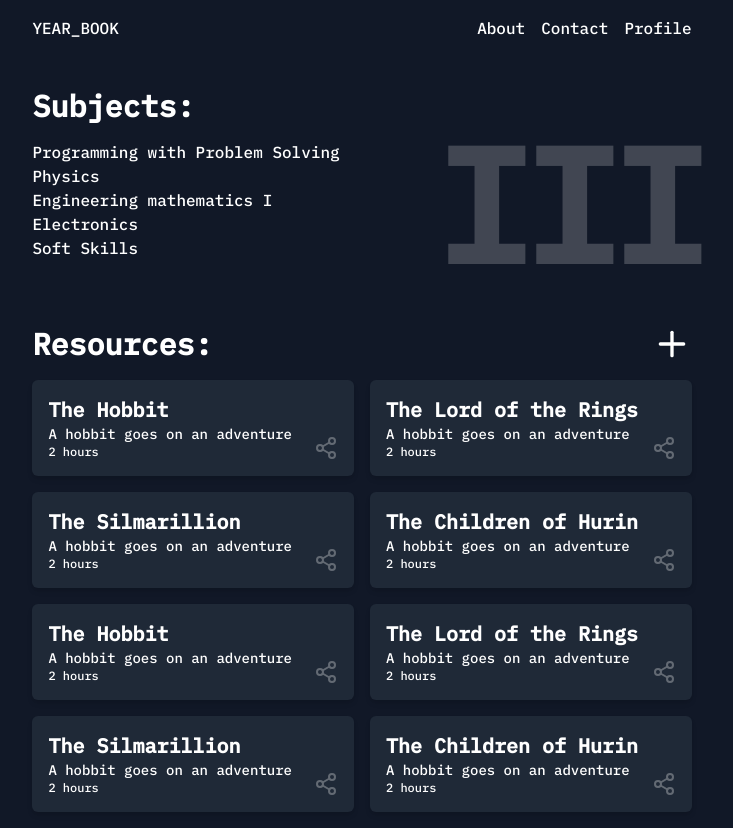
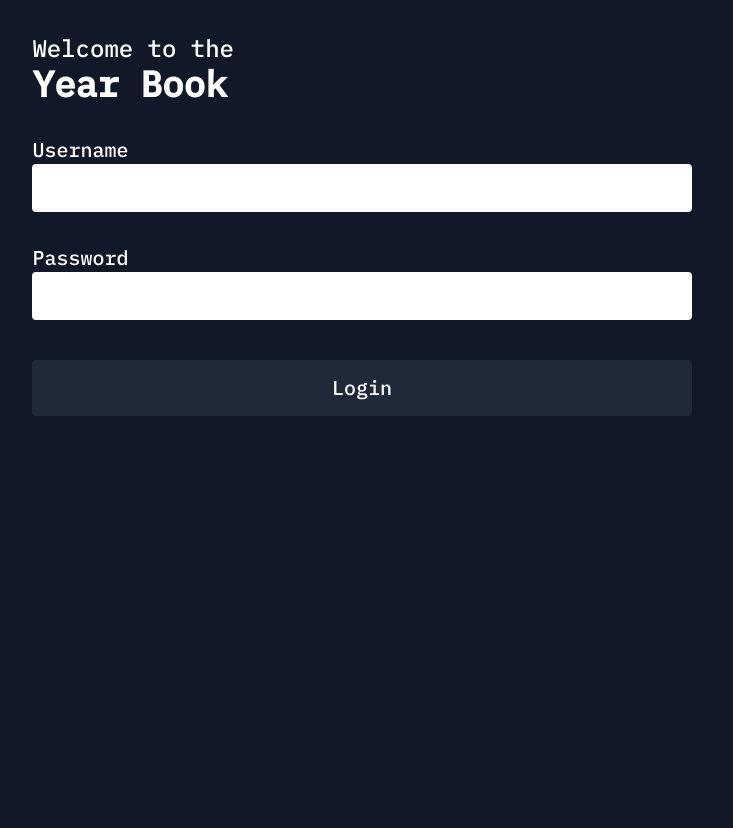
Before and after one commit to utkarsh1311/year-book, a React (Create React App) app: page / in a window 1280 px wide. Shown: the whole page, without its empty margins (278-1011 px from the left). After the commit the page ends 800 px from the top, so only its background shows below. Built offline with nearby package versions, Linux system fonts and the light colour scheme.

Commit message:
feat:add Login page

```diff
--- a/src/App.js
+++ b/src/App.js
@@ -2,12 +2,13 @@
 // import Profile from "./components/Profile";
 // import YearGrid from "./components/YearGrid";
 import MainPage from "./components/MainPage";
-import YearPage from "./components/YearPage";
+import Login from './components/Login';
+// import YearPage from "./components/YearPage";
 function App() {
 	return (
 		<div className="font-primary bg-gray-900 w-screen min-h-screen md:px-16 lg:grid lg:grid-cols-5 ">
 			<div className="lg:col-start-2 lg:col-end-5">
-				<YearPage />
+				<Login />
 			</div>
 		</div>
 	);
--- /dev/null
+++ b/src/components/Login.js
@@ -0,0 +1,39 @@
+const Login = () => {
+	return (
+		<div className="text-white px-4 py-8">
+			<h1 className="text-2xl font-primary tracking-">
+				Welcome to the <br />{" "}
+				<span className="text-4xl font-extrabold">Year Book</span>
+			</h1>
+			<form className="flex flex-col my-8 gap-6">
+				<label
+					htmlFor="username"
+					className="flex flex-col text-xl">
+					Username
+					<input
+						className="outline-none h-12 rounded text-black px-2 mb-2"
+						type="text"
+						name="username"
+						id="username"
+					/>
+				</label>
+				<label
+					htmlFor="password"
+					className="flex flex-col text-xl">
+					Password
+					<input
+						className="outline-none h-12 rounded text-black px-2 mb-2"
+						type="password"
+						name="password"
+						id="password"
+					/>
+				</label>
+				<button className="w-full h-14 bg-gray-800 text-xl font-primary rounded mt-2">
+					Login
+				</button>
+			</form>
+		</div>
+	);
+};
+
+export default Login;
```
